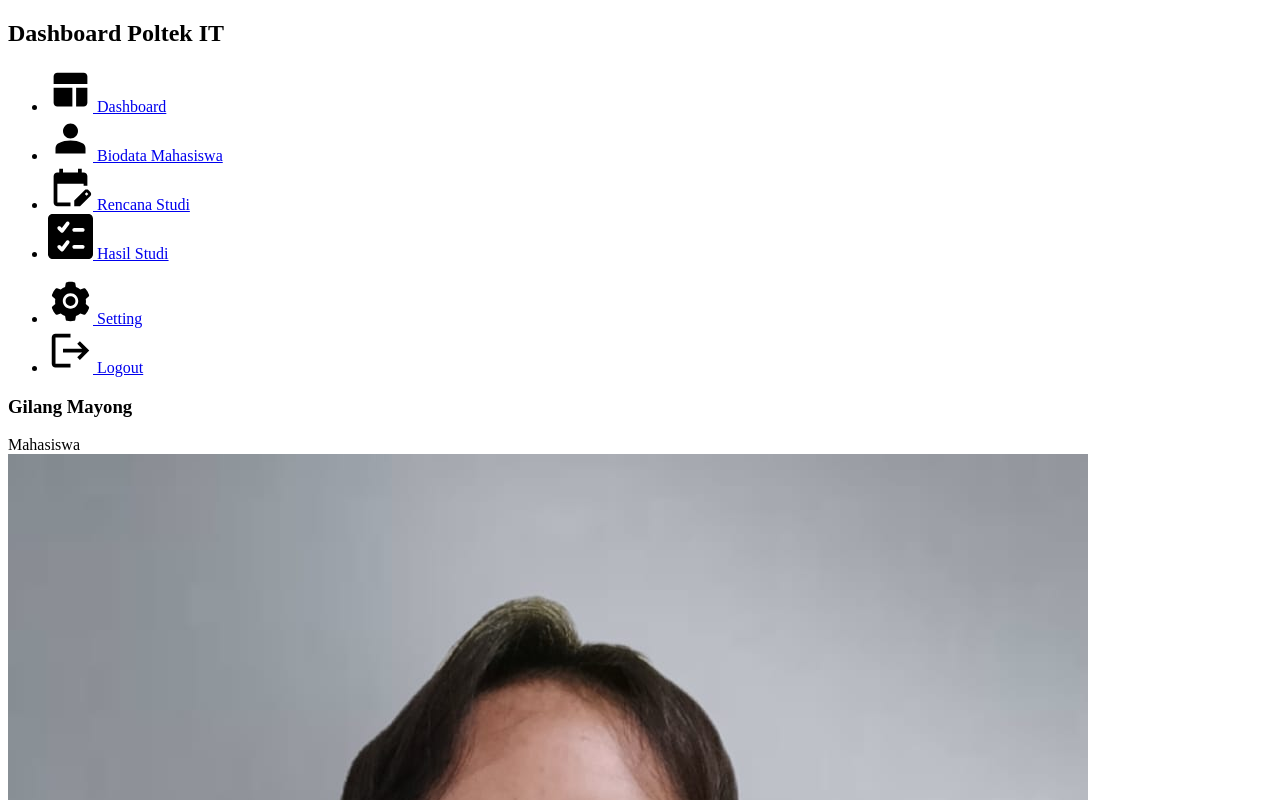
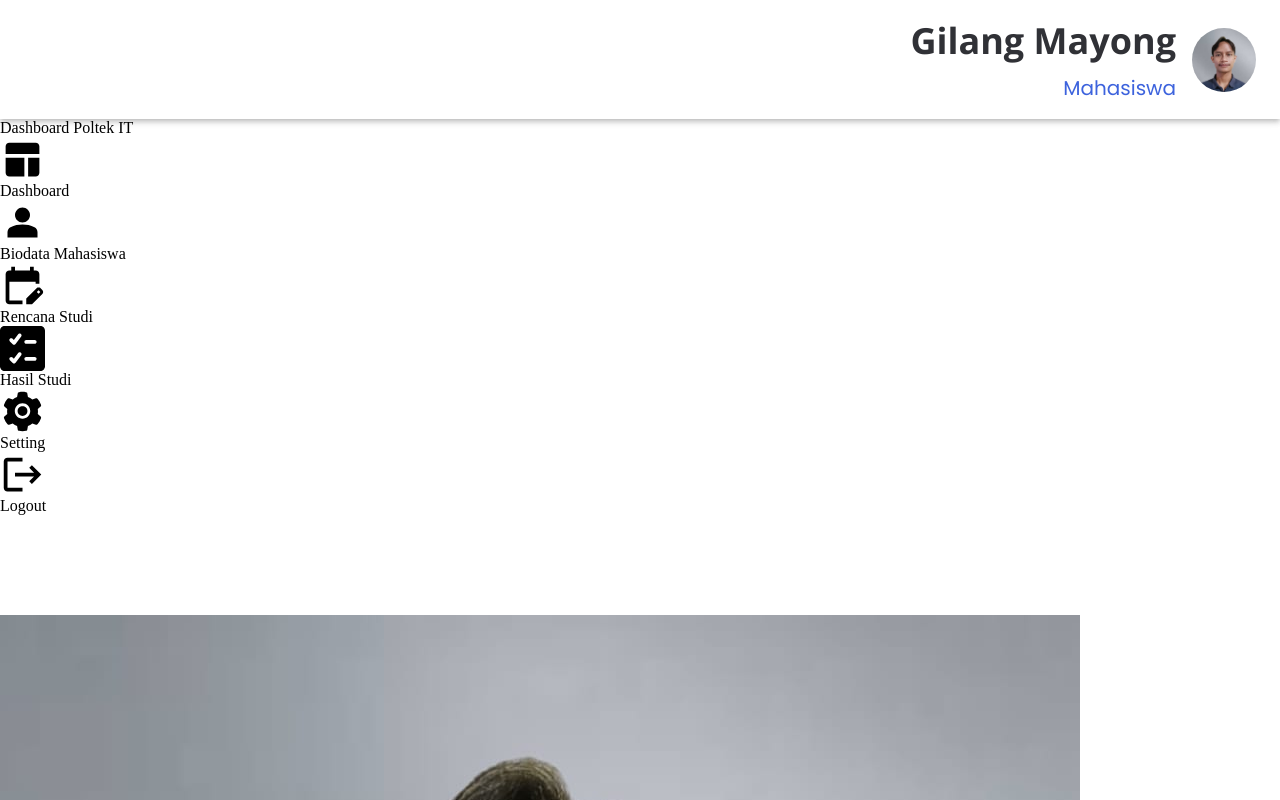
Before and after one commit to MayongPutra14/siakad-Poltek-IT, a plain HTML site: page dashboard.html in a window 1280 px wide. Shown: the top 800 px of the page. Drawn offline with Linux system fonts and the light colour scheme.

Commit message:
style<header>: make it responsive for mobile and desktop

```diff
--- /dev/null
+++ b/css/components/header.css
@@ -0,0 +1,56 @@
+header {
+  display: flex;
+  justify-content: space-between;
+  align-items: center;
+  /* display: none; */
+}
+
+header img {
+  width: clamp(var(--size-40), 5vw, var(--size-100));
+  border-radius: 50%;
+}
+
+header .menu-toggle {
+  border: 2px solid transparent;
+  border-radius: var(--size-4);
+  padding: var(--size-4);
+}
+
+.menu-toggle.active {
+  border: 2px solid var(--gray-3);
+}
+
+header .name {
+  display: none;
+  margin-right: var(--size-16);
+  text-align: right;
+}
+
+header .name h3 {
+  font-family: var(--font-opensans);
+  font-weight: var(--fw-semibold);
+  color: var(--gray-5);
+  font-size: var(--fn-h3);
+  margin-bottom: var(--size-8);
+}
+
+header .name span {
+  font-family: var(--font-poppins);
+  font-weight: var(--fw-regular);
+  color: var(--blue-9);
+  font-size: var(--fn-p);
+}
+
+@media (min-width: 48rem) {
+  header {
+    justify-content: flex-end;
+  }
+
+  header .name {
+    display: block;
+  }
+
+  header .menu-toggle {
+    display: none;
+  }
+}
--- a/css/global/boilerplate.css
+++ b/css/global/boilerplate.css
@@ -105,7 +105,7 @@
   --size-100: 6.25rem; /* 100px */
 }
 
-.dark,
+/* .dark,
 .dark-theme {
   --gray-1: #111113;
   --gray-2: #19191b;
@@ -137,7 +137,7 @@
   --gray-surface: rgba(0, 0, 0, 0.05);
   --gray-indicator: #6c6e79;
   --gray-track: #6c6e79;
-}
+} */
 
 *,
 *::before,
--- a/css/style.css
+++ b/css/style.css
@@ -1,6 +1,12 @@
 /* Global Styles */
 @import url('./global/boilerplate.css');
 @import url('./global/fonts.css');
+@import url('./global/main-layout.css');
 
+/* Pages */
+/* @import url('./pages/dashboard.css'); */
+@import url('./pages/login.css');
 
-/* components */
+/* Components */
+@import url('./components/header.css');
+@import url('./components/sidebar.css');
--- a/dashboard.html
+++ b/dashboard.html
@@ -4,16 +4,32 @@
     <meta charset="UTF-8" />
     <meta name="viewport" content="width=device-width, initial-scale=1.0" />
     <title>Dashboard Poltek IT</title>
-    <style>
+
+    <!-- MY CSS -->
+     <link rel="stylesheet" href="./css/style.css">
+    <!-- <style>
       td, th {
         padding: 8px 12px;
         border: 1px solid #ddd;
         text-align: center;
       }
-    </style>
+    </style> -->
   </head>
   <body>
+    <!-- NAME, ROLE, AND PICTURE, POSISITION TOP RIGHT -->
+      <header class="header">
+        <div class="menu-toggle">
+          <img src="./assets/icons/menubar.svg" alt="Menu Toggle" />
+        </div>
+          <div class="name">
+            <h3>Gilang Mayong</h3>
+            <span>Mahasiswa</span>
+          </div>
+          <img src="./assets/images/github Profile.jpg" alt="Profile Picture" />
+      </header>
+
     <div class="dashboard-container">
+      <!-- SIDEBAR -->
       <aside class="sidebar">
         <div class="sidebar-header">
           <h2>Dashboard Poltek IT</h2>
@@ -134,15 +150,11 @@
         </nav>
       </aside>
 
+
+
+
       <!-- MAIN CONTENT -->
       <main class="main-content">
-        <div class="header">
-          <div class="name">
-            <h3>Gilang Mayong</h3>
-            <span>Mahasiswa</span>
-          </div>
-          <img src="./assets/images/github Profile.jpg" alt="Profile Picture" />
-        </div>
         <!-- MENU DASHBOARD -->
         <section class="dashboard-content">
           <!-- CARD PROFILE & ANNOUNCEMENT -->
@@ -713,5 +725,6 @@
 
       </main>
     </div>
+    <script src="./javascript/dashboard.js" type="module"></script>
   </body>
 </html>
--- /dev/null
+++ b/javascript/components/menuToggle.js
@@ -0,0 +1,6 @@
+const menuToggle = document.querySelector('.menu-toggle');
+const sidebar = document.querySelector('.sidebar');
+
+menuToggle.addEventListener('click', () => {
+  menuToggle.classList.toggle('active');
+});
--- /dev/null
+++ b/javascript/dashboard.js
@@ -0,0 +1 @@
+import './components/menuToggle.js';
--- /dev/null
+++ b/javascript/login.js
@@ -0,0 +1 @@
+import './components/password.js';
--- a/javascript/main.js
+++ /dev/null
@@ -1 +0,0 @@
-import './components/password.js';
```
Also changed, not shown: login.html (+2 -2 lines), assets/icons/menubar.svg (added), css/pages/login.css (renamed from css/components/main-login.css).
